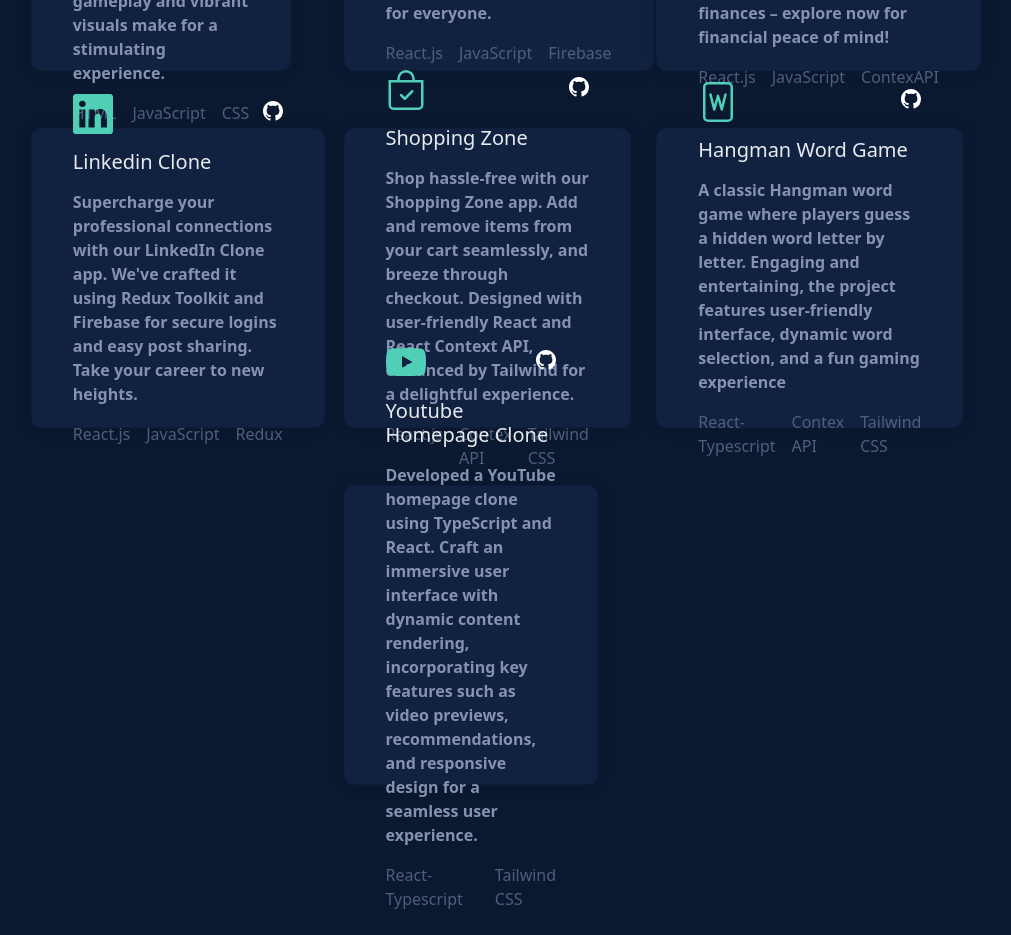
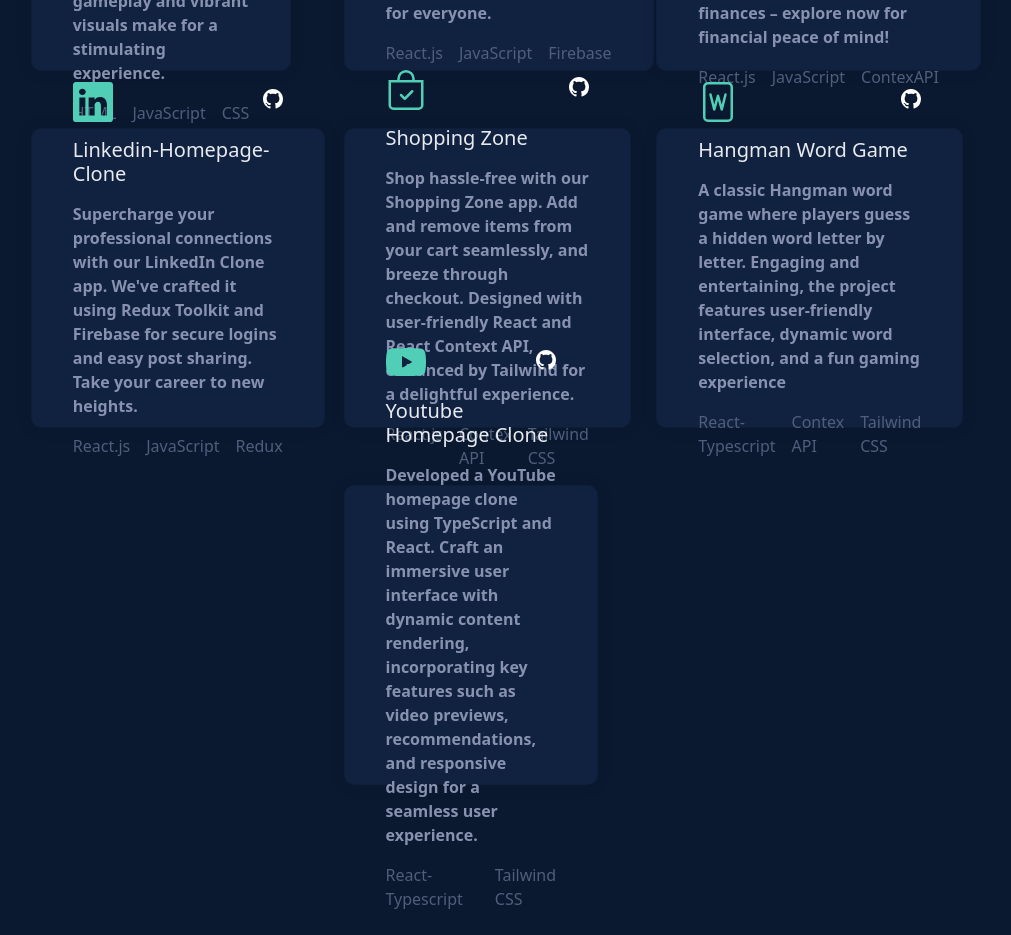
Before and after one commit to RohitDeepati/Personal-Portfolio, a React (Vite) app: page /more-projects in a window 1280 px wide. Shown: the part 1580-2515 px from the top of the page, without its empty margins (181-1192 px from the left). Built offline with nearby package versions, Linux system fonts and the light colour scheme.

Commit message:
issues resolved

```diff
--- a/src/components/ProjectsMore.jsx
+++ b/src/components/ProjectsMore.jsx
@@ -224,7 +224,7 @@
                 <ProjectDetails
                   svgIcon={linkedinIcon}
                   githubLink={linkdncloneAppGitLink}
-                  projectName="Linkedin Clone"
+                  projectName="Linkedin-Homepage-Clone"
                   projectLink={linkdncloneAppProjectLink}
                   projectDescription={linkedinCloneAppDesc}
                   techUsed1="React.js"
```
